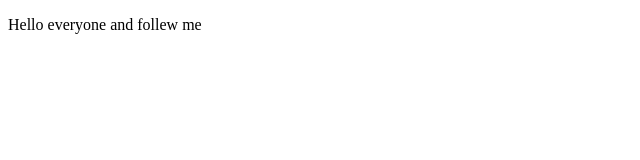
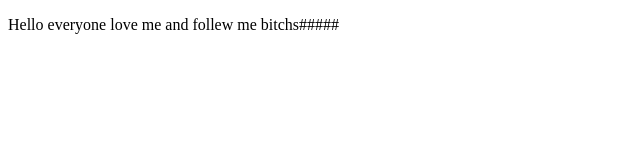
Before and after one commit to RamsesWolf/proyectodemocursoprework, a plain HTML site: page index.html in a window 1280 px wide. Shown: the whole page, without its empty margins (0-640 px from the left). Drawn offline with Linux system fonts and the light colour scheme.

Commit message:
first commit

```diff
--- a/index.html
+++ b/index.html
@@ -8,7 +8,7 @@
 </head>
 <body>
     <p>
-        Hello everyone and follew me
+        Hello everyone love me and follew me bitchs#####
     </p>
 </body>
 </html>
```
